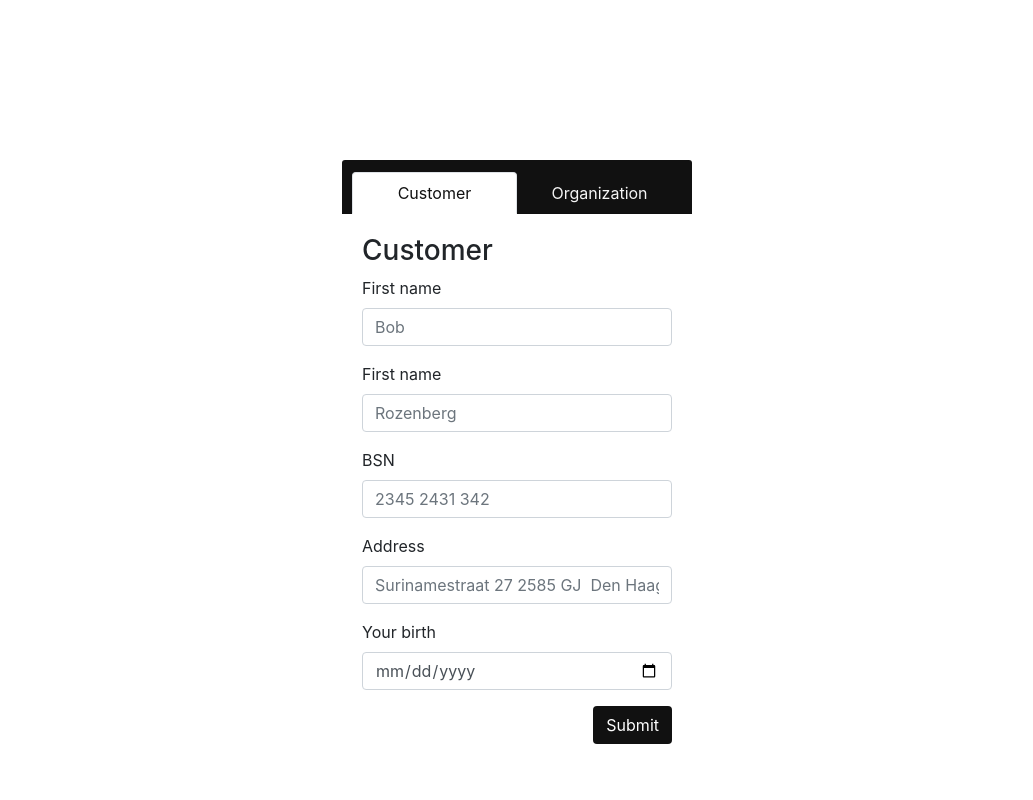
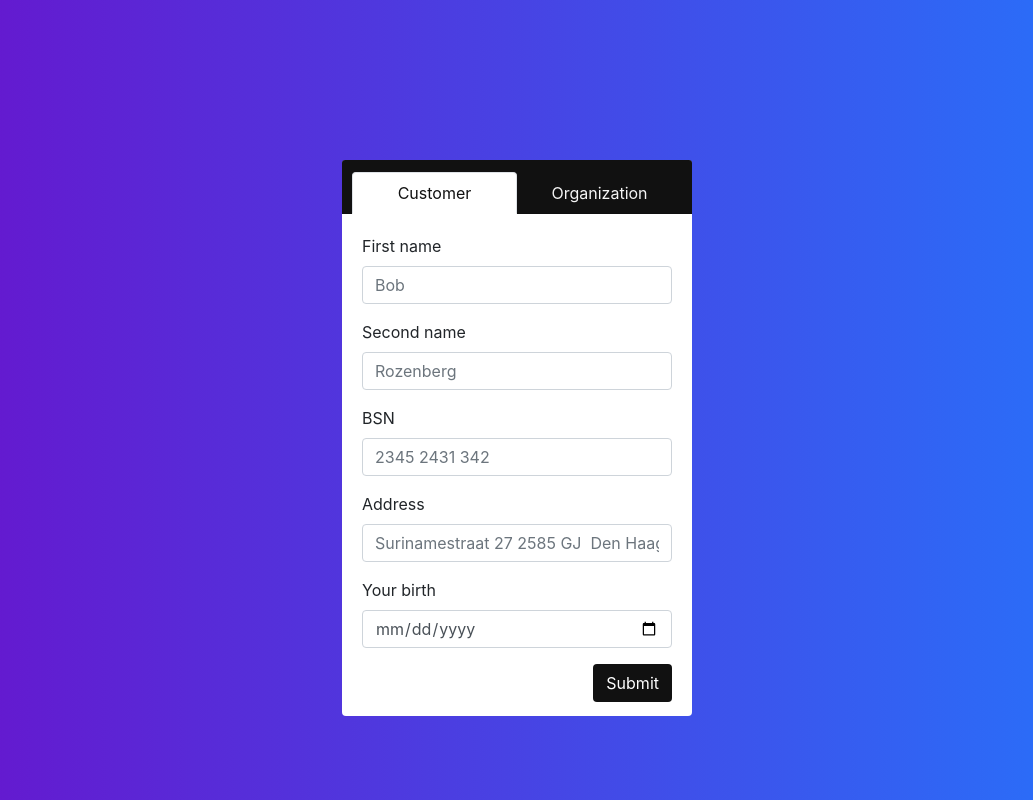
Before and after one commit to odysseyhack/tradisys-apg-s2w-web, a Vue app: page /register in a window 1280 px wide. Shown: the whole page, without its empty margins (123-1156 px from the left). Built offline with nearby package versions, Linux system fonts and the light colour scheme.

Commit message:
fix background

```diff
--- a/src/views/Register.vue
+++ b/src/views/Register.vue
@@ -8,8 +8,7 @@
             <b-tabs card>
               <b-tab title="Customer" active>
                 <b-card-text>
-                  <h3>Customer</h3>
-                  <b-form @submit="onSubmit" @reset="onReset" v-if="show">
+                  <b-form @submit="onSubmit" v-if="show">
                     <b-form-group
                       id="input-group-1"
                       label="First name"
@@ -25,7 +24,7 @@
 
                     <b-form-group
                       id="input-group-2"
-                      label="First name"
+                      label="Second name"
                       label-for="input-2"
                     >
                       <b-form-input
@@ -83,8 +82,7 @@
               </b-tab>
               <b-tab title="Organization">
                 <b-card-text>
-                  <h3>Organizations</h3>
-                  <b-form @submit="onSubmit" @reset="onReset" v-if="show">
+                  <b-form @submit="onSubmit" v-if="show">
                     <b-form-group
                       id="input-group-10"
                       label="Name"
@@ -94,7 +92,7 @@
                         id="input-10"
                         v-model="organization.name"
                         required
-                        placeholder="FDT Fund"
+                        placeholder="Name"
                       ></b-form-input>
                     </b-form-group>
 
@@ -174,7 +172,11 @@ export default {
 
   .wrap-register {
     height: 100vh;
+    background: #2575fc;
+    background: -webkit-linear-gradient(left, #6a11cb, #2575fc);
+    background: -o-linear-gradient(left, #6a11cb, #2575fc);
     background: -moz-linear-gradient(left, #6a11cb, #2575fc);
+    background: linear-gradient(left, #6a11cb, #2575fc);
 
     .btn-primary {
       background: #111111;
```
